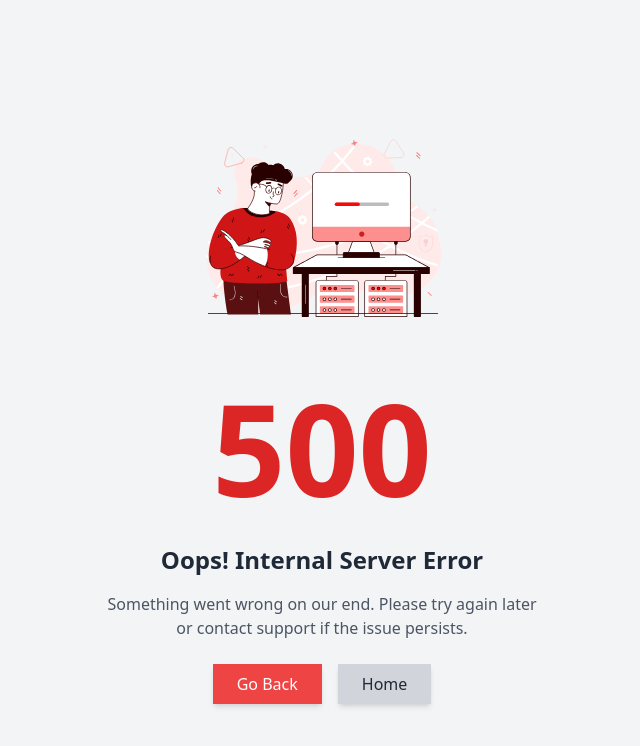
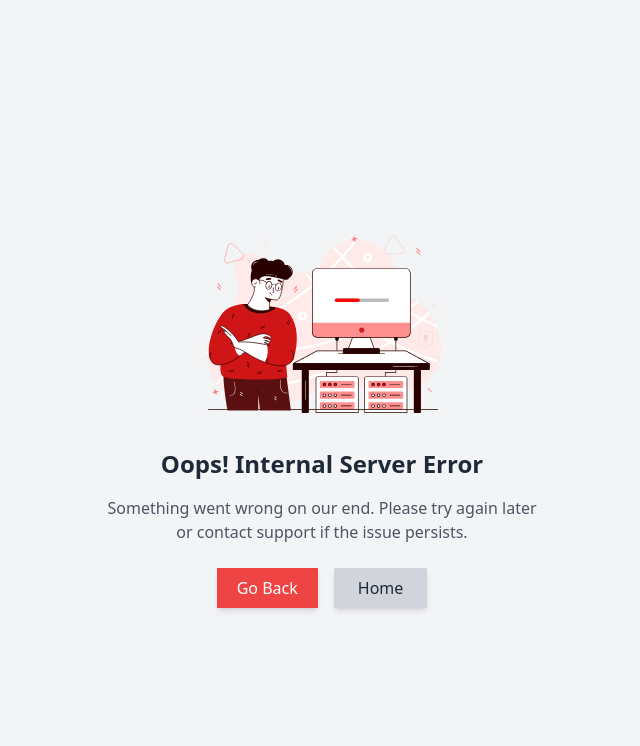
Before and after one commit to MashobTechie/SwiftAidFrontend, a React (Vite) app: page /500 in a window 1280 px wide. Shown: the top 746 px of the page, without its empty margins (318-958 px from the left). Built offline with nearby package versions, Linux system fonts and the light colour scheme.

Commit message:
modified ServerErrorPage

```diff
--- a/src/pages/ServerError500.jsx
+++ b/src/pages/ServerError500.jsx
@@ -13,11 +13,10 @@ const ServerError500 = () => {
       <div className="w-64 h-64">
         <Lottie animationData={serverErrorAnimation} loop={true} />
       </div>
-      {/* Alternatively, you can use an image */}
-      {/* <img src="/path/to/server-error.svg" alt="Server Error" className="w-64 h-64" /> */}
+
 
       {/* Error Message */}
-      <h1 className="text-[8rem] font-bold text-red-600">500</h1>
+      {/* <h1 className="text-[8rem] font-bold text-red-600">500</h1> */}
       <h2 className="text-2xl font-semibold text-center">
         Oops! Internal Server Error
       </h2>
@@ -30,7 +29,7 @@ const ServerError500 = () => {
       <div className="mt-6 flex gap-4">
         <button
           onClick={() => navigate(-1)} // Navigate back to the previous page
-          className="px-6 py-2 bg-red-500 text-white rounded-md shadow-md hover:bg-red-600 transition"
+          className="px-5 py-2 bg-red-500 text-white rounded-md shadow-md hover:bg-red-600 transition"
         >
           Go Back
         </button>
```
